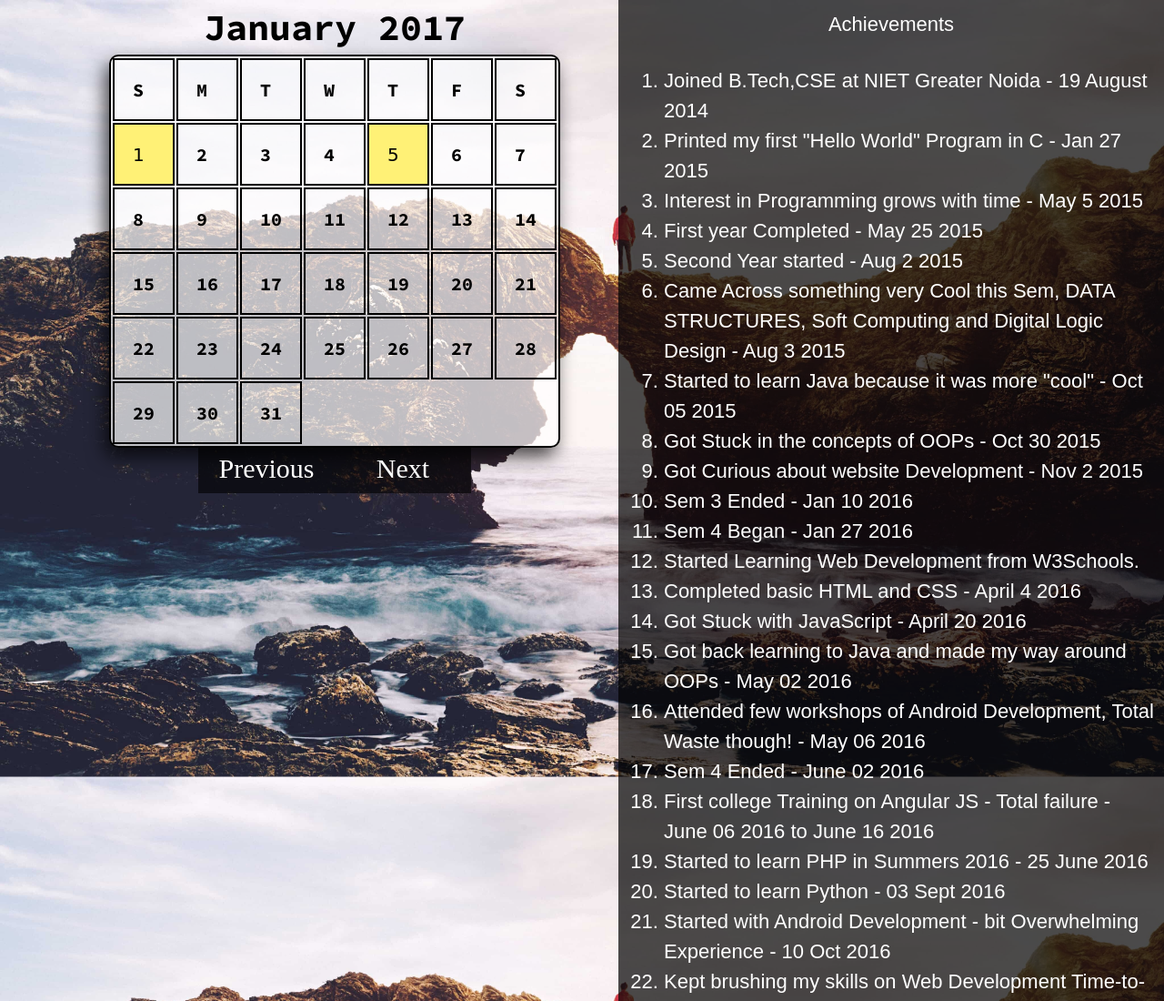
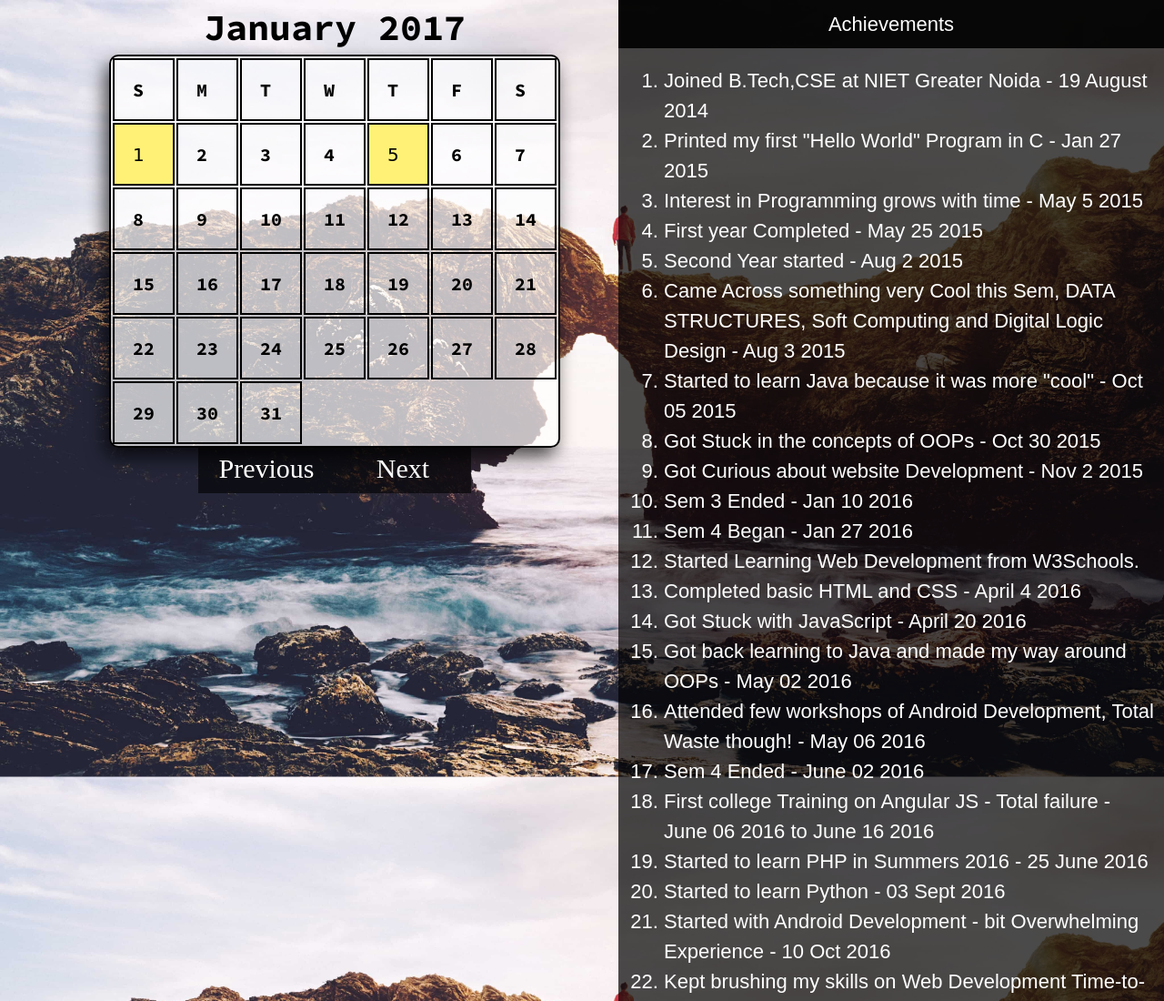
Before and after one commit to devDeejay/DhananjayTrivedi.github.io, a plain HTML site: page Calendar/index.html in a window 1280 px wide. Shown: the top 1100 px of the page at 91% size. Drawn offline with Linux system fonts and the light colour scheme.

Commit message:
Fixed Calendar css

```diff
--- a/Calendar/css.css
+++ b/Calendar/css.css
@@ -98,6 +98,7 @@ ol p {
     text-align: center;
     width: 600px;
     position: fixed;
+    background-color: rgba(0,0,0,0.9);
 }
 ol{
     padding-top: 40px
```
